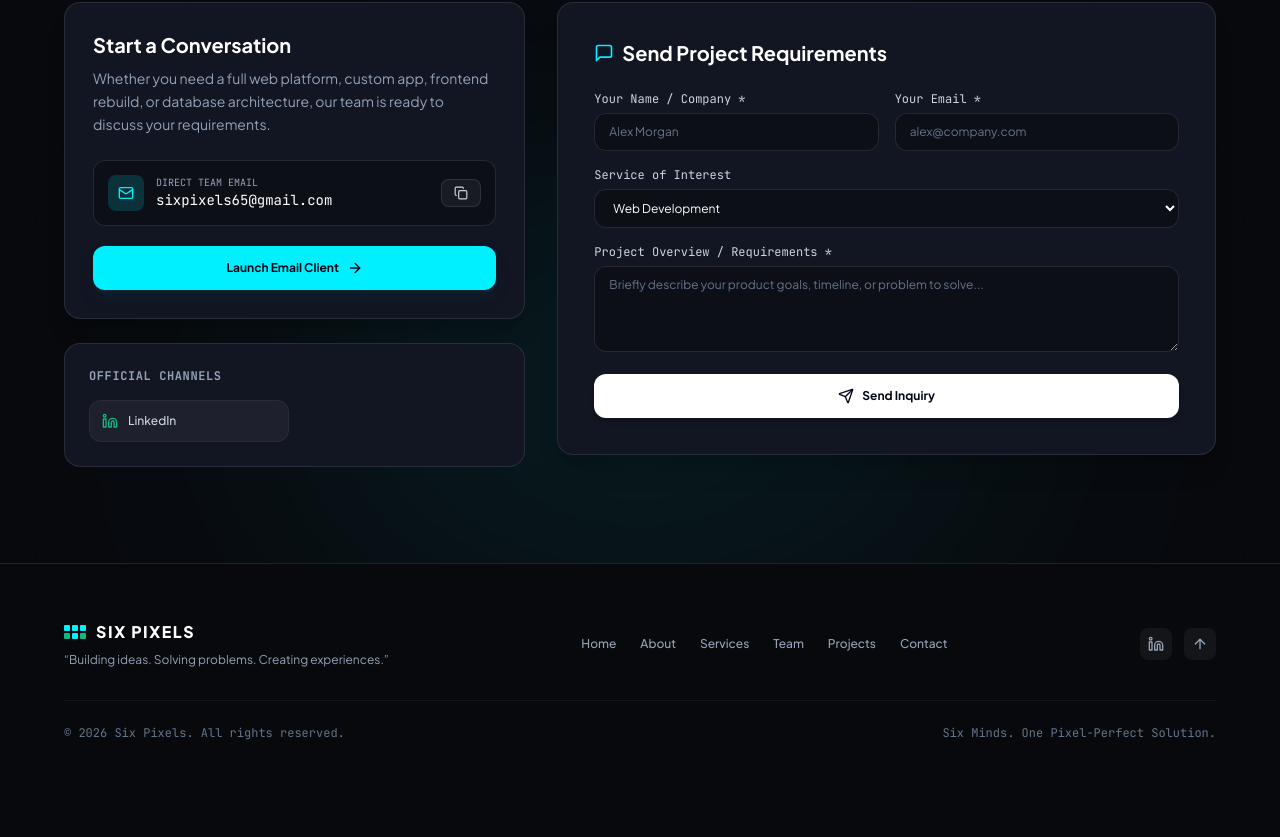
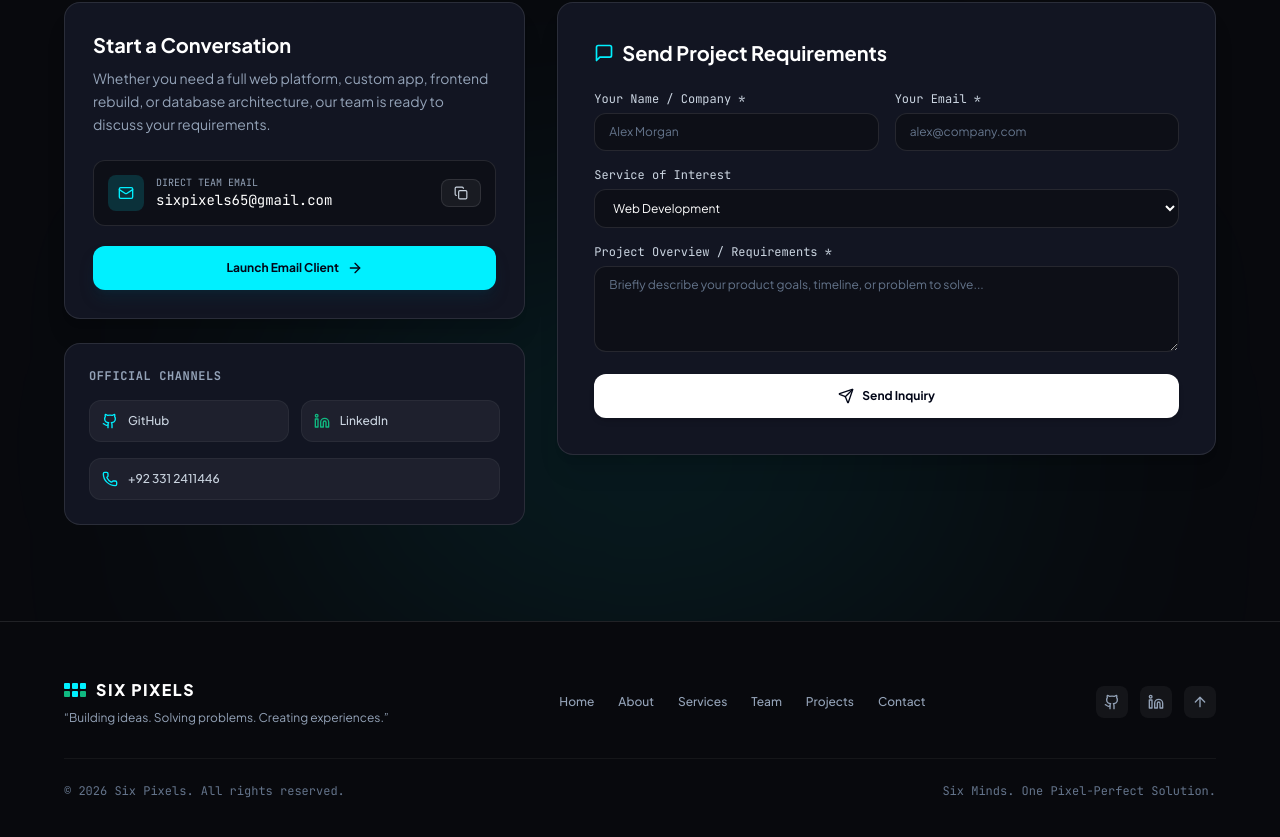
Before and after one commit to HBN-AMD/personal-portfolio, a React (Vite) app: page / in a window 1280 px wide. Shown: the part 8796-9633 px from the top of the page. Before the commit the page ends 9577 px from the top, so only its background shows below. Built offline with nearby package versions, Linux system fonts and the light colour scheme.

Commit message:
Add official agency github, linkedin email, and phone number

```diff
--- a/src/components/Contact.jsx
+++ b/src/components/Contact.jsx
@@ -1,5 +1,5 @@
 import React, { useState } from 'react';
-import { Mail, Linkedin, Copy, Check, ArrowRight, MessageSquare, Send } from 'lucide-react';
+import { Mail, Linkedin, Copy, Check, ArrowRight, MessageSquare, Send, Github, Phone } from 'lucide-react';
 import { teamMembers } from '../data/team';
 
 export default function Contact() {
@@ -107,7 +107,16 @@ export default function Contact() {
               </h4>
               <div className="grid grid-cols-2 gap-3">
                 <a
-                  href="https://linkedin.com"
+                  href="https://github.com/SixPixels-75"
+                  target="_blank"
+                  rel="noopener noreferrer"
+                  className="flex items-center gap-2.5 p-3 rounded-xl bg-white/5 hover:bg-white/10 text-slate-300 hover:text-white transition-colors border border-white/5 text-xs font-medium"
+                >
+                  <Github className="w-4 h-4 text-pixel-cyan" />
+                  <span>GitHub</span>
+                </a>
+                <a
+                  href="mailto:sixpixels75@gmail.com"
                   target="_blank"
                   rel="noopener noreferrer"
                   className="flex items-center gap-2.5 p-3 rounded-xl bg-white/5 hover:bg-white/10 text-slate-300 hover:text-white transition-colors border border-white/5 text-xs font-medium"
@@ -115,6 +124,10 @@ export default function Contact() {
                   <Linkedin className="w-4 h-4 text-pixel-emerald" />
                   <span>LinkedIn</span>
                 </a>
+                <div className="col-span-2 flex items-center gap-2.5 p-3 rounded-xl bg-white/5 border border-white/5 text-xs font-medium text-slate-300 mt-1">
+                  <Phone className="w-4 h-4 text-pixel-cyan" />
+                  <span>+92 331 2411446</span>
+                </div>
               </div>
             </div>
 
--- a/src/components/Footer.jsx
+++ b/src/components/Footer.jsx
@@ -1,5 +1,5 @@
 import React from 'react';
-import { Linkedin, ArrowUp } from 'lucide-react';
+import { Github, Linkedin, ArrowUp } from 'lucide-react';
 
 export default function Footer() {
   const scrollToTop = () => {
@@ -51,11 +51,20 @@ export default function Footer() {
         {/* Socials & Top */}
         <div className="flex items-center gap-3">
           <a
-            href="https://linkedin.com"
+            href="https://github.com/SixPixels-75"
             target="_blank"
             rel="noopener noreferrer"
             className="p-2 rounded-lg bg-white/5 hover:bg-white/10 text-slate-400 hover:text-white transition-colors"
-            aria-label="LinkedIn Profile"
+            aria-label="GitHub Profile"
+          >
+            <Github className="w-4 h-4" />
+          </a>
+          <a
+            href="mailto:sixpixels75@gmail.com"
+            target="_blank"
+            rel="noopener noreferrer"
+            className="p-2 rounded-lg bg-white/5 hover:bg-white/10 text-slate-400 hover:text-white transition-colors"
+            aria-label="LinkedIn Contact"
           >
             <Linkedin className="w-4 h-4" />
           </a>
```
